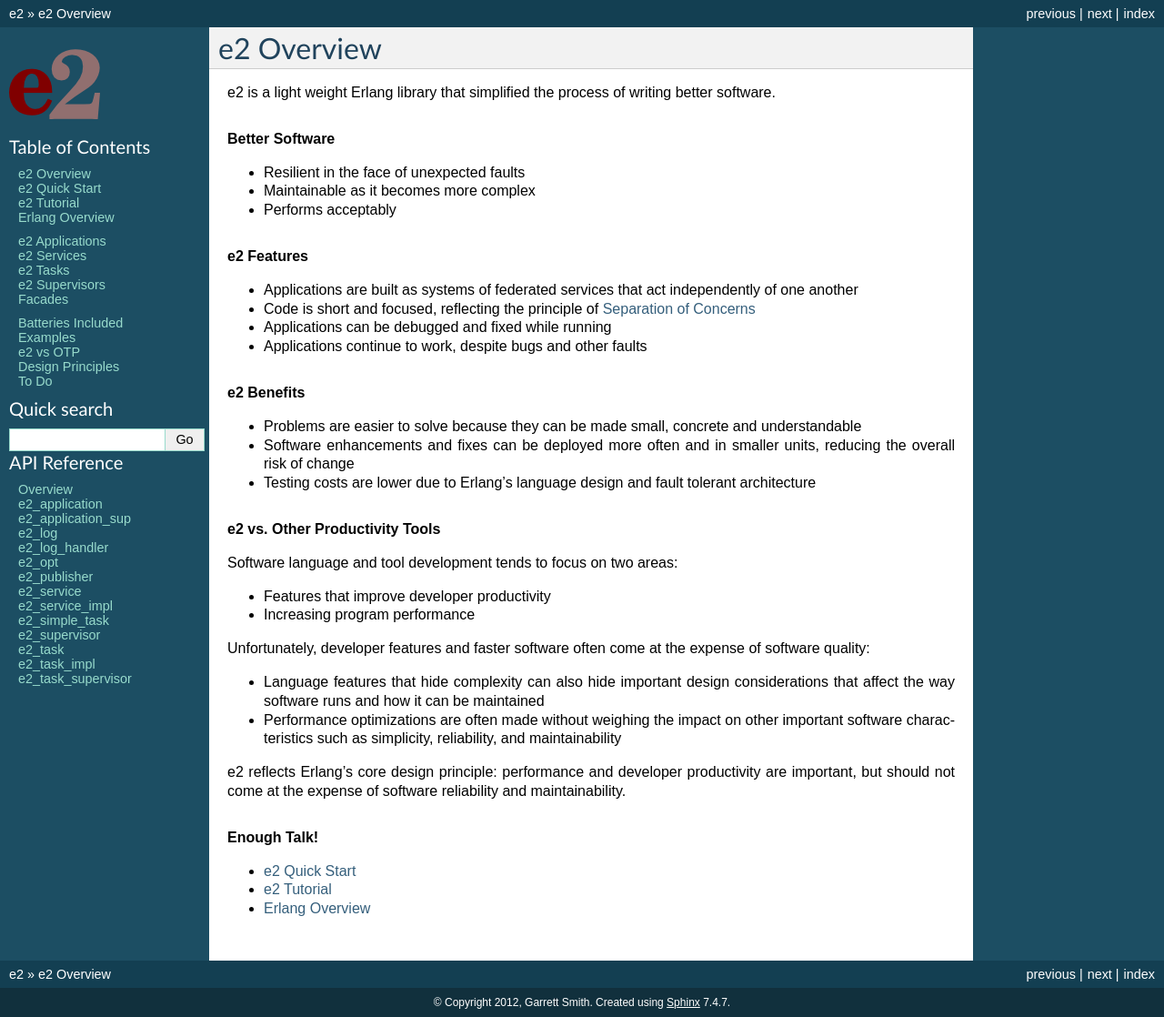
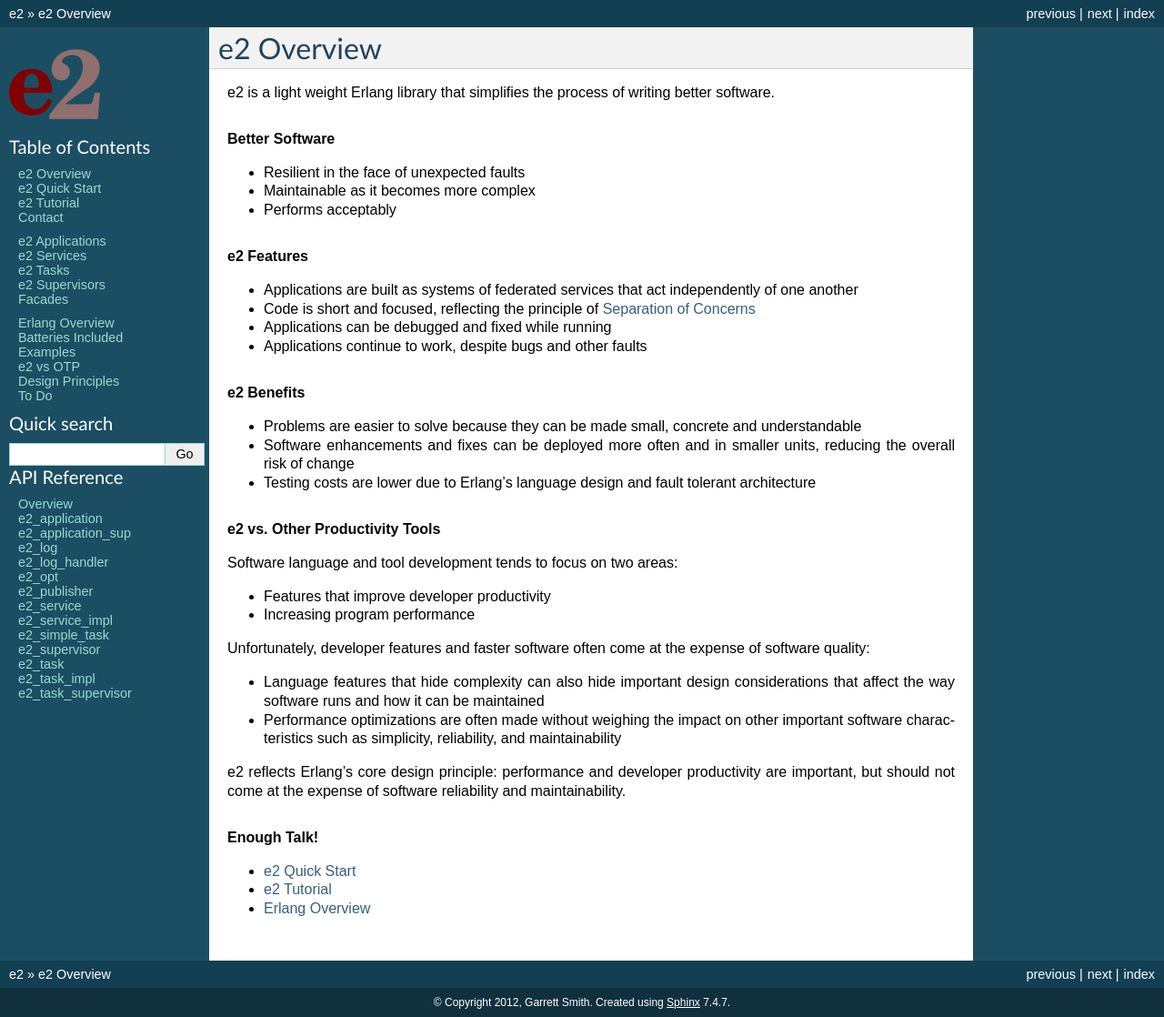
Before and after one commit to gar1t/e2, a Sphinx documentation site: the page built from doc/overview.rst, in a window 1280 px wide. Shown: the whole page at 91% size. Built offline with Sphinx 7.4.7, drawn with Linux system fonts in a browser that asks for light colours.

Commit message:
Update documentation

```diff
--- /dev/null
+++ b/doc/contact.rst
@@ -0,0 +1,7 @@
+=========
+ Contact
+=========
+
+Email List: http://groups.google.com/group/e2-users
+
+Bug Reports: https://github.com/gar1t/e2/issues
--- a/doc/index.rst
+++ b/doc/index.rst
@@ -11,7 +11,7 @@ less time and effort.
    overview
    quick_start
    tutorial
-   erlang
+   contact
 
 .. rubric:: Core Concepts
 
--- a/doc/overview.rst
+++ b/doc/overview.rst
@@ -2,7 +2,7 @@
  e2 Overview
 =============
 
-e2 is a light weight Erlang library that simplified the process of writing
+e2 is a light weight Erlang library that simplifies the process of writing
 better software.
 
 .. rubric:: Better Software
```
Also changed, not shown: other parts of doc/index.rst (+1 -0 lines).
